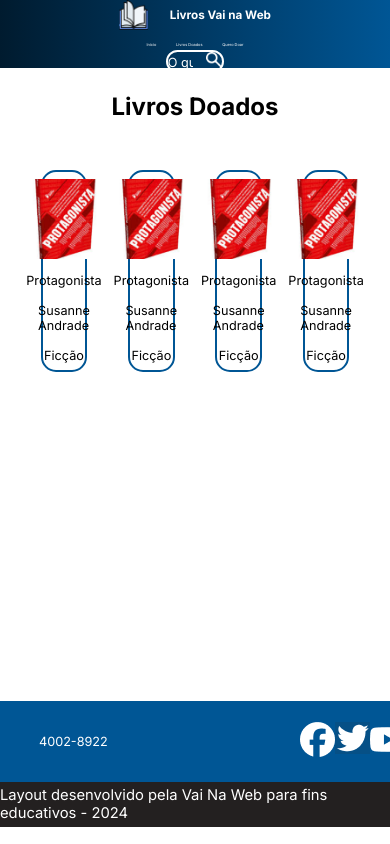
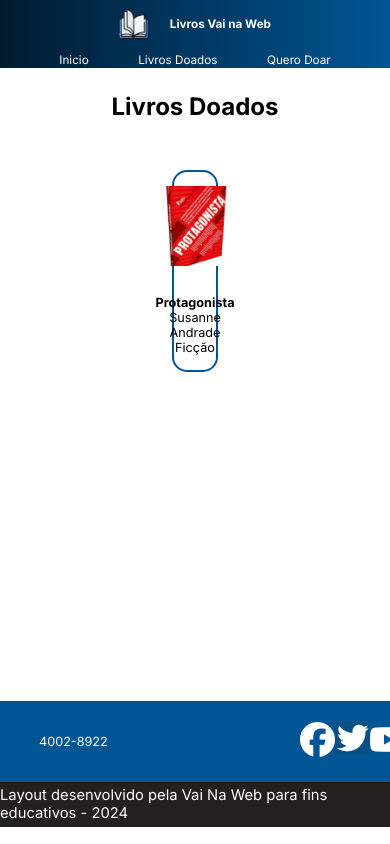
Before and after one commit to FelipeSalgueiro/Livros-Vai-na-Web, a React (Vite) app in the folder desafio3/: page /livros_doados in a window 390 px wide. Shown: the top 844 px of the page. Built offline with nearby package versions, Linux system fonts and the light colour scheme.

Commit message:
:lipstick: style: feita a responsividade mobile da Header e também algumas correções de código.

```diff
--- a/desafio3/src/Components/Header/header.module.scss
+++ b/desafio3/src/Components/Header/header.module.scss
@@ -60,12 +60,9 @@
 .lupaPesquisa {
     height: 1.9vh;
 }
-@media (max-width: 500px) {
+@media (max-width: 768px) {
     .header {
-        display: flex;
         flex-direction: column;
-        justify-content: space-around;
-        align-items: center;
         height: 8vh;
     }
     .logoHeader {
@@ -78,4 +75,13 @@
     .h1Header {
         font-size: 3vw;
     }
+    .navHeader {
+        width: 95vw;
+    }
+    .barraPesquisa {
+        display: none;
+    }
+    .link {
+        font-size: 3vw;
+    }
 }
--- a/desafio3/src/Pages/Inicio/inicio.module.scss
+++ b/desafio3/src/Pages/Inicio/inicio.module.scss
@@ -19,6 +19,7 @@
     height: 55vh;
     h2 {
         color: #005695;
+        width: 84%;
     }
 }
 .listaMotivos {
--- a/desafio3/src/Pages/LivrosDoados/LivrosDoados.jsx
+++ b/desafio3/src/Pages/LivrosDoados/LivrosDoados.jsx
@@ -5,29 +5,13 @@ export default function LivrosDoados(){
         <main className={s.mainLivrosDoados}>
             <h2>Livros Doados</h2>
             <section className={s.listaLivros}>
-                <section className={s.displayLivro}>
+                <section>
                     <img src={livroProtagonista} alt="Imagem meramente ilustrativa do livro Protagonista."/>
-                    <p>Protagonista</p>
-                    <p>Susanne Andrade</p>
-                    <p>Ficção</p>
-                </section>
-                <section className={s.displayLivro}>
-                    <img src={livroProtagonista} alt="Imagem meramente ilustrativa do livro Protagonista."/>
-                    <p>Protagonista</p>
-                    <p>Susanne Andrade</p>
-                    <p>Ficção</p>
-                </section>
-                <section className={s.displayLivro}>
-                    <img src={livroProtagonista} alt="Imagem meramente ilustrativa do livro Protagonista."/>
-                    <p>Protagonista</p>
-                    <p>Susanne Andrade</p>
-                    <p>Ficção</p>
-                </section>
-                <section className={s.displayLivro}>
-                    <img src={livroProtagonista} alt="Imagem meramente ilustrativa do livro Protagonista."/>
-                    <p>Protagonista</p>
-                    <p>Susanne Andrade</p>
-                    <p>Ficção</p>
+                    <div>
+                        <h3>Protagonista</h3>
+                        <p>Susanne Andrade</p>
+                        <p>Ficção</p>
+                    </div>
                 </section>
                 {/*Aqui entraria outro livro doado*/}
             </section>
--- a/desafio3/src/Pages/LivrosDoados/livrosDoados.module.scss
+++ b/desafio3/src/Pages/LivrosDoados/livrosDoados.module.scss
@@ -14,8 +14,7 @@
     align-items: flex-start;
     width: 100%;
     height: 80%;
-}
-.displayLivro {
+    section {
         display: flex;
         flex-direction: column;
         justify-content: space-around;
@@ -27,8 +26,16 @@
         img {
             height: 40%;
         }
+        div {
+            text-align: center;
+            h3 {
+                font-size: 1.5vh;
+                color:black;
+            }
             p {
                 font-size: 1.5vh;
                 color: black;
             }
         }
+    }
+}
--- a/desafio3/src/Pages/QueroDoar/QueroDoar.jsx
+++ b/desafio3/src/Pages/QueroDoar/QueroDoar.jsx
@@ -14,7 +14,7 @@ export default function QueroDoar(){
                     <input className={s.inputFormDoacao} type="text" name="" id="" placeholder="Categoria"/>
                     <input className={s.inputFormDoacao} type="text" name="" id="" placeholder="Autor"/>
                     <input className={s.inputFormDoacao} type="text" name="" id="" placeholder="Link da Imagem"/>
-                    <button className={s.buttonDoacao}>Doar</button>
+                    <input className={s.buttonDoacao} type="submit" value="Doar"/>
                 </form>
             </section>
         </main>
--- a/desafio3/src/Pages/QueroDoar/queroDoar.module.scss
+++ b/desafio3/src/Pages/QueroDoar/queroDoar.module.scss
@@ -62,4 +62,7 @@
     border: none;
     border-radius: 10px;
     background-color: #005695;
+    &:hover {
+        cursor: pointer;
+    }
 }
```
Lines whose indentation alone changed are shown as unchanged.
